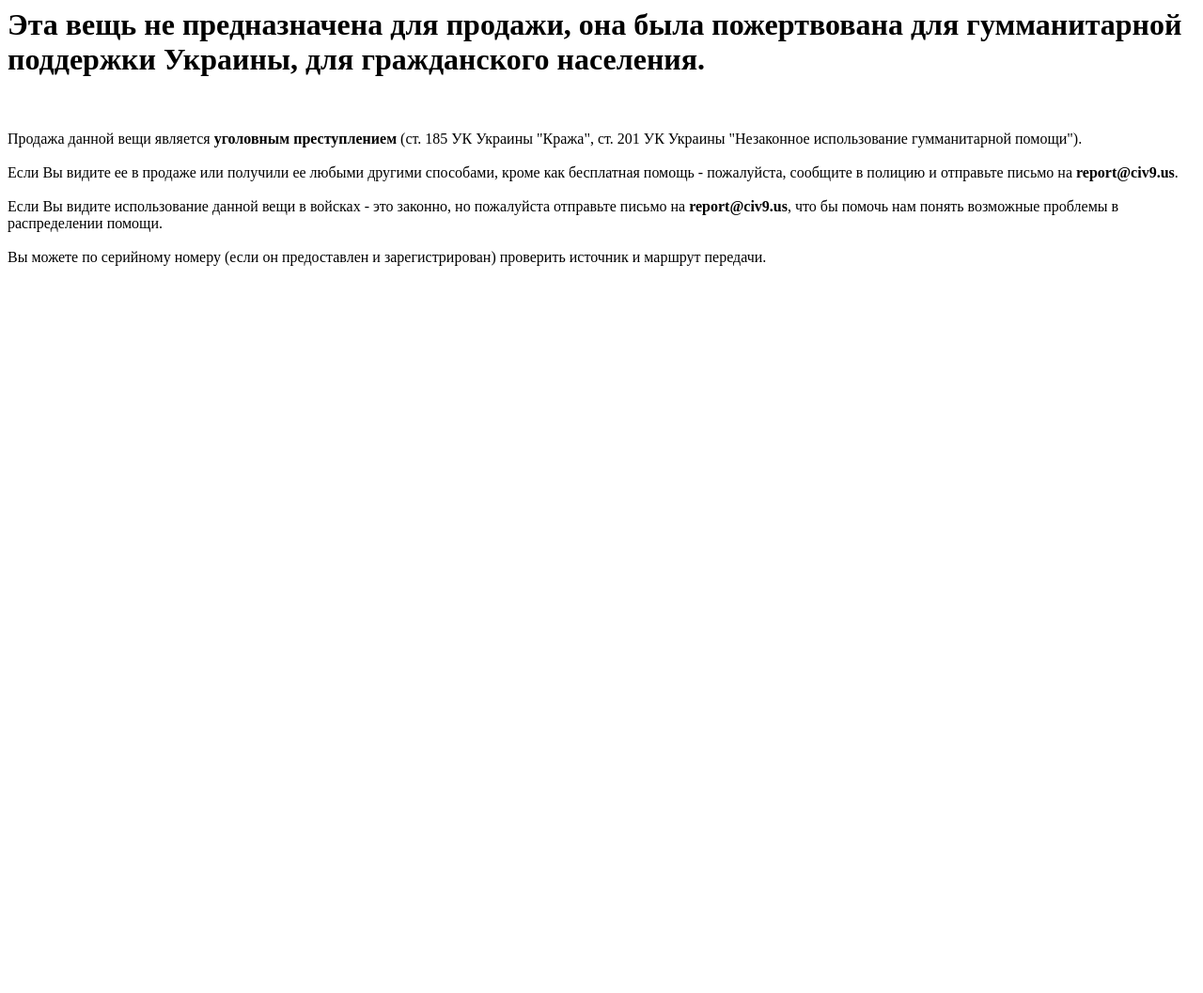
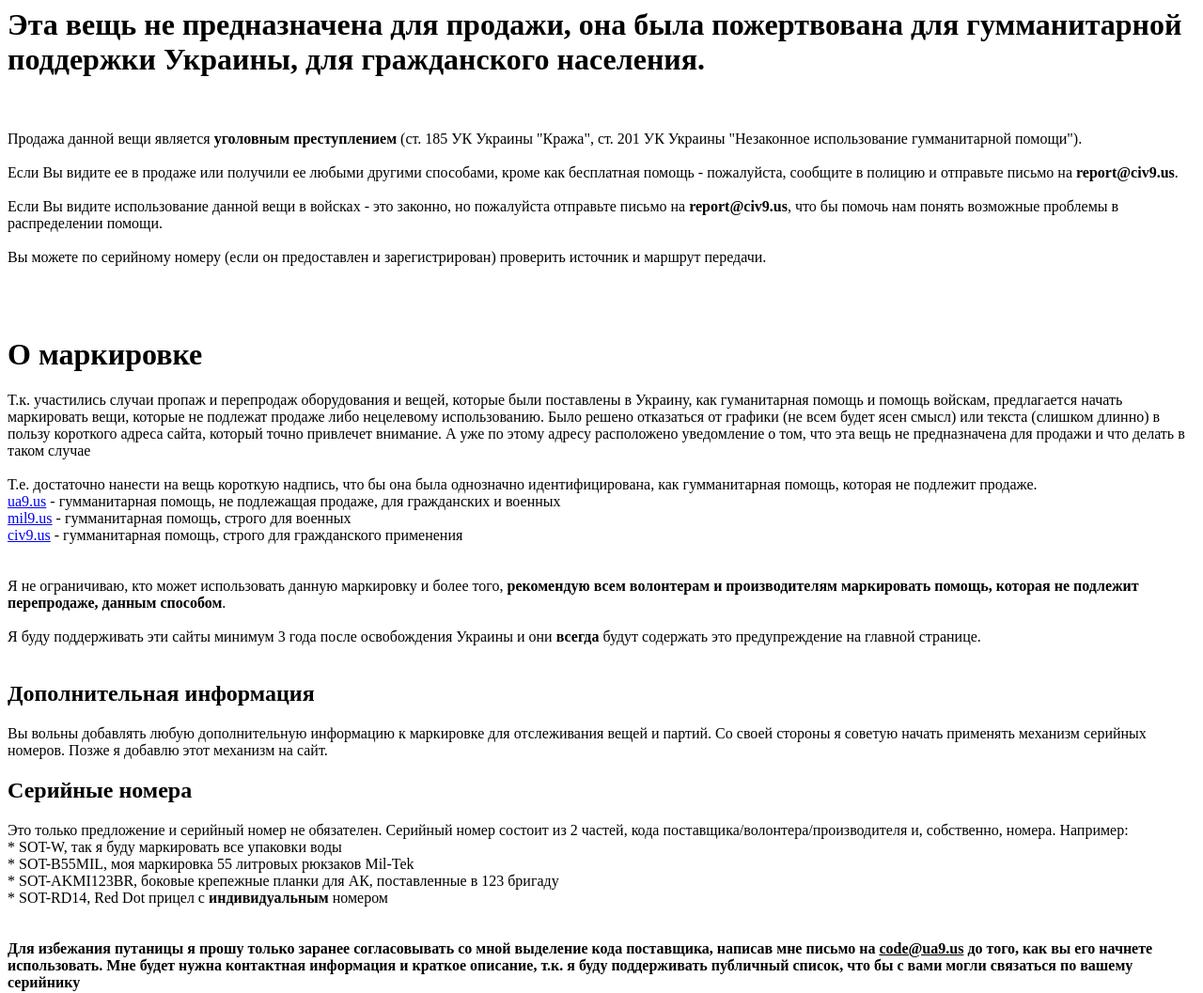
Before and after one commit to UA-DONATIONS/civ9us.github.io, a plain HTML site: page index.html in a window 1280 px wide. Shown: the top 1057 px of the page at 94% size. Before the commit the page ends 800 px from the top, so only its background shows below. Drawn offline with Linux system fonts and the light colour scheme.

Commit message:
Update index.html

```diff
--- a/index.html
+++ b/index.html
@@ -3,3 +3,32 @@
 Если Вы видите ее в продаже или получили ее любыми другими способами, кроме как бесплатная помощь - пожалуйста, сообщите в полицию и отправьте письмо на <b>report@civ9.us</b>.<br/><br/>
 Если Вы видите использование данной вещи в войсках - это законно, но пожалуйста отправьте письмо на <b>report@civ9.us</b>, что бы помочь нам понять возможные проблемы в распределении помощи. <br/><br/>
 Вы можете по серийному номеру (если он предоставлен и зарегистрирован) проверить источник и маршрут передачи.
+<br/>
+<br/>
+<br/>
+<br/>
+<h1>О маркировке</h1>
+Т.к. участились случаи пропаж и перепродаж оборудования и вещей, которые были поставлены в Украину, как гуманитарная помощь и помощь войскам, предлагается начать маркировать вещи, которые не подлежат продаже либо нецелевому использованию. Было решено отказаться от графики (не всем будет ясен смысл) или текста (слишком длинно) в пользу короткого адреса сайта, который точно привлечет внимание. А уже по этому адресу расположено уведомление о том, что эта вещь не предназначена для продажи и что делать в таком случае <br/><br/>
+Т.е. достаточно нанести на вещь короткую надпись, что бы она была однозначно идентифицирована, как гумманитарная помощь, которая не подлежит продаже.<br/>
+<a href="ua9.us">ua9.us</a> - гумманитарная помощь, не подлежащая продаже, для гражданских и военных<br/>
+<a href="mil9.us">mil9.us</a> - гумманитарная помощь, строго для военных<br/>
+<a href="civ9.us">civ9.us</a> - гумманитарная помощь, строго для гражданского применения<br/>
+<br/><br/>
+Я не ограничиваю, кто может использовать данную маркировку и более того, <b>рекомендую всем волонтерам и производителям маркировать помощь, которая не подлежит перепродаже, данным способом</b>.
+<br/><br/>
+Я буду поддерживать эти сайты минимум 3 года после освобождения Украины и они <b>всегда</b> будут содержать это предупреждение на главной странице.<br/><br/>
+
+<h2>Дополнительная информация</h2>
+Вы вольны добавлять любую дополнительную информацию к маркировке для отслеживания вещей и партий. Со своей стороны я советую начать применять механизм серийных номеров. Позже я добавлю этот механизм на сайт.
+
+<h2>Серийные номера</h2>
+Это только предложение и серийный номер не обязателен.
+
+Серийный номер состоит из 2 частей, кода поставщика/волонтера/производителя и, собственно, номера. Например:<br/>
+* SOT-W, так я буду маркировать все упаковки воды <br/>
+* SOT-B55MIL, моя маркировка 55 литровых рюкзаков Mil-Tek<br/>
+* SOT-AKMI123BR, боковые крепежные планки для АК, поставленные в 123 бригаду<br/>
+* SOT-RD14, Red Dot прицел с <b>индивидуальным</b> номером<br/>
+<br/> <br/>
+<b>Для избежания путаницы я прошу только заранее согласовывать со мной выделение кода поставщика, написав мне письмо на <u>code@ua9.us</u> до того, как вы его начнете использовать. Мне будет нужна контактная информация и краткое описание, т.к. я буду поддерживать публичный список, что бы с вами могли связаться по вашему серийнику</b><br/> <br/>
+Вы абсолютно свободны в том, что значит Ваш серийный номер. Однако я рекомендую использовать только латинский алфавит, цифры и знак подчеркивания.<br/> <br/>
```
